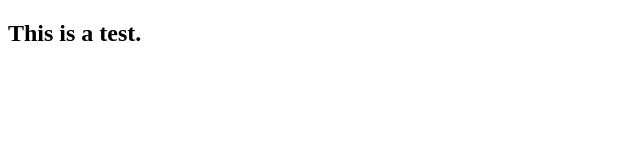
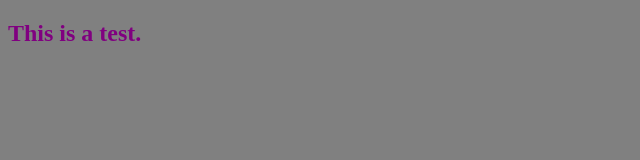
Before and after one commit to ideck802/construction-site, a plain HTML site: page index.html in a window 1280 px wide. Shown: the whole page, without its empty margins (0-640 px from the left). Drawn offline with Linux system fonts and the light colour scheme.

Commit message:
style test

```diff
--- /dev/null
+++ b/css/main.css
@@ -0,0 +1,4 @@
+body {
+  background: gray;
+  color: purple;
+}
--- a/index.html
+++ b/index.html
@@ -2,6 +2,7 @@
 <html>
 <head>
   <title>Test</title>
+  <link rel="stylesheet" href="css/main.css">
 </head>
 <body>
   <h2>This is a test.</h2>
```
